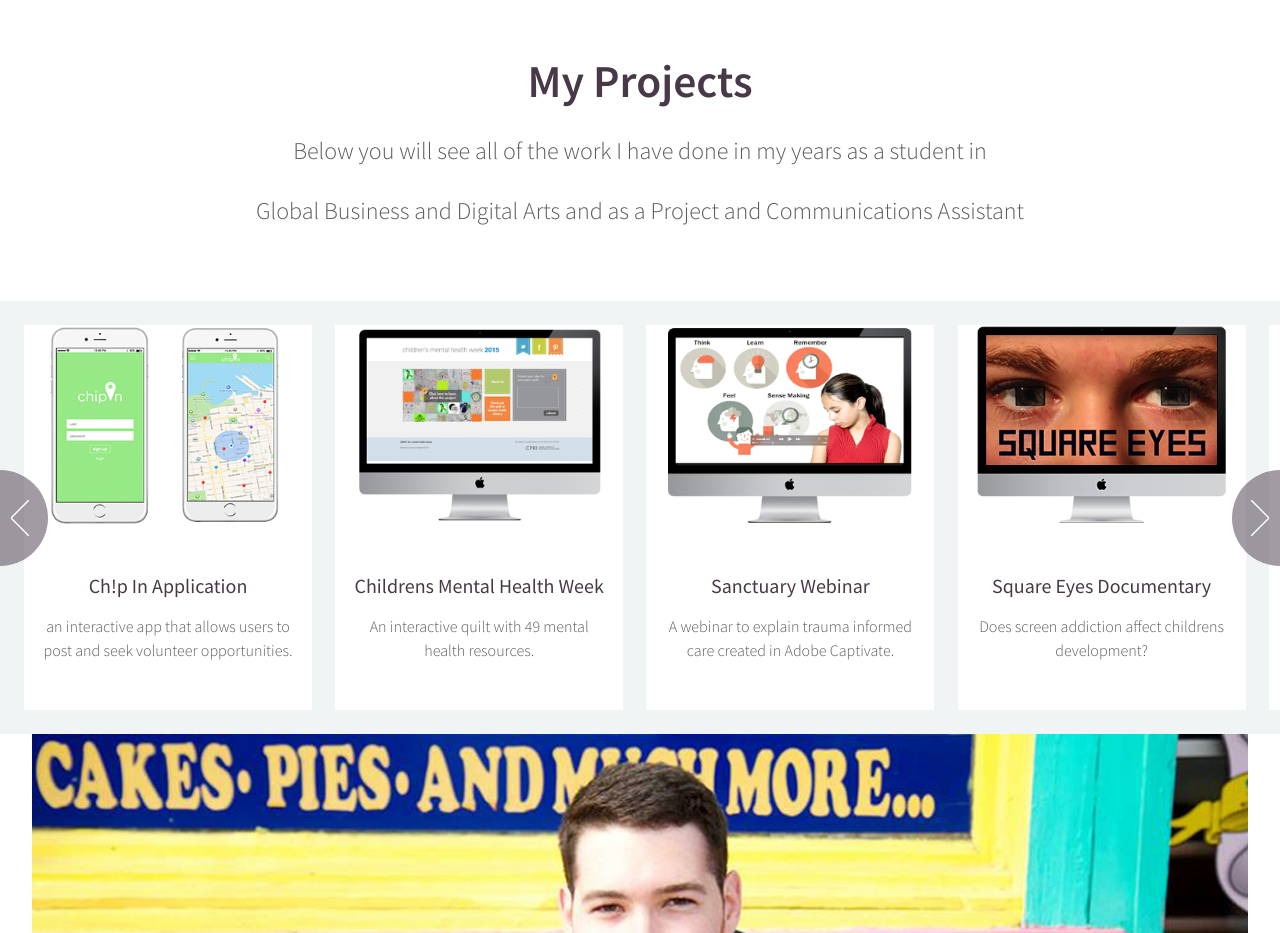
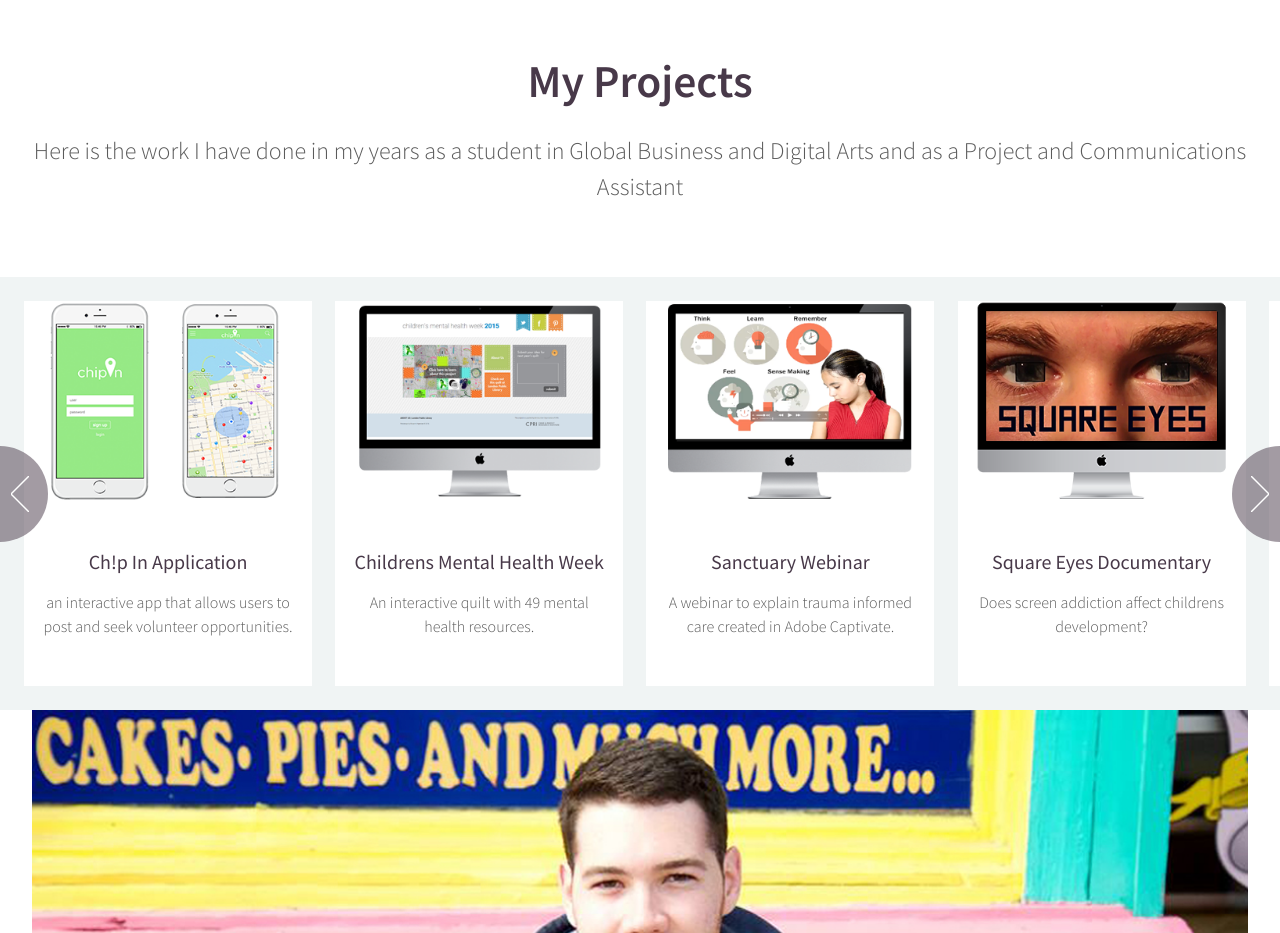
Before and after one commit to neilpdixon/neilpdixon.github.io, a plain HTML site: page index.html in a window 1280 px wide. Shown: the part 820-1753 px from the top of the page. Drawn offline with Linux system fonts and the light colour scheme.

Commit message:
change2123

```diff
--- a/index.html
+++ b/index.html
@@ -58,8 +58,7 @@
 				<section id="banner">
 					<header>
 						<h2><strong>My Projects</strong></h2>
-						<p>Below you will see all of the work I have done in my years as a student in </p>
-                        <p> Global Business and Digital Arts and as a Project and Communications Assistant</p>
+						<p> Here is the work I have done in my years as a student in                        Global Business and Digital Arts and as a Project and Communications Assistant</p>
 					</header>
 				</section>
 
```
